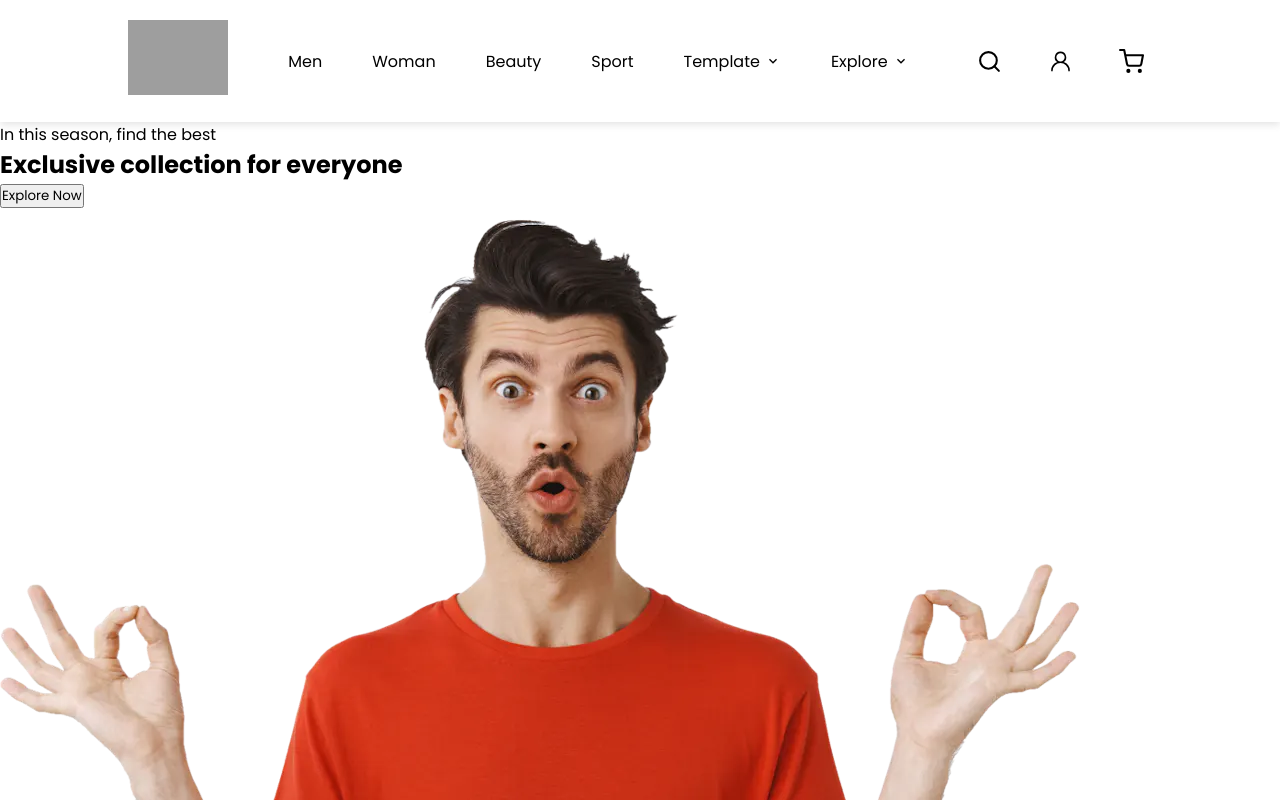
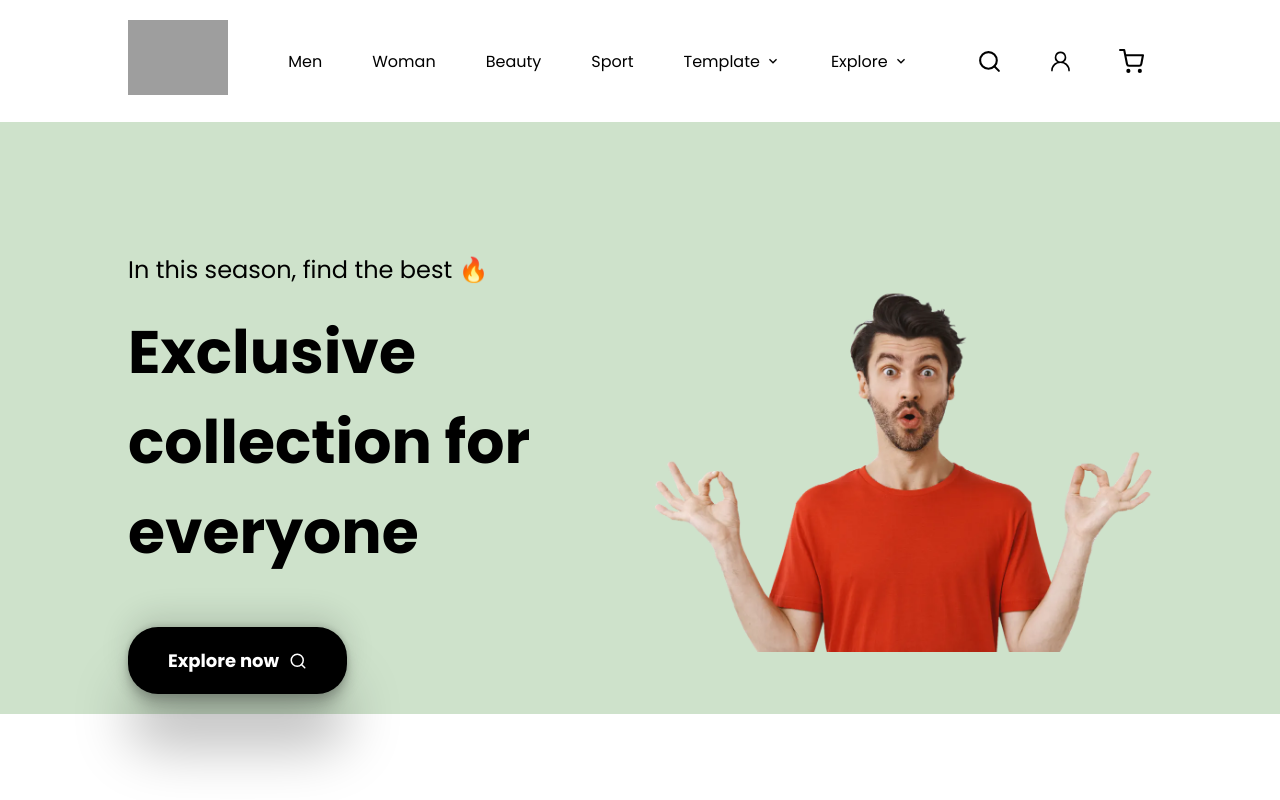
Before and after one commit to th-1982/e-commerce-react-website1, a React (Create React App) app in the folder e-commerce/: page / in a window 1280 px wide. Shown: the top 800 px of the page. Built offline with nearby package versions, Linux system fonts and the light colour scheme; grey boxes are pictures that could not be loaded.

Commit message:
Add the react icons and fire emoji to the sectionOne components

```diff
--- a/e-commerce/src/Components/HomeComponents/SectionOne.css
+++ b/e-commerce/src/Components/HomeComponents/SectionOne.css
@@ -6,3 +6,49 @@
     box-sizing: border-box;
     font-family: "Poppins", sans-serif;
 }
+
+.homeSectionOne{
+   display: flex;
+   align-items: center;
+   gap: 30px;
+   padding: 20px 10%;
+   padding-top: 130px;
+   background-color: #CEE2CB;
+}
+
+.firstSection{
+    width: 100%;
+}
+
+.firstSection h2{
+    font-size: 60px;
+    padding: 20px 0;
+}
+
+.firstSection p{
+    font-size: 24px;
+}
+
+.firstSection button{
+   background-color: #000;
+   color: white;
+   border-radius: 30px;
+   border: none;
+   padding: 20px 40px;
+   margin-top: 30px;
+   font-size: 18px;
+   font-weight: bold;
+   display: flex;
+   align-items: center;
+   gap: 10px;
+   box-shadow: rgba(0, 0, 0, 0.25) 0px 54px 55px, rgba(0, 0, 0, 0.12) 0px -12px 30px, rgba(0, 0, 0, 0.12) 0px 4px 6px, rgba(0, 0, 0, 0.17) 0px 12px 13px, rgba(0, 0, 0, 0.09) 0px -3px 5px;
+}
+
+.secondSection{
+    width: 100%;
+
+}
+
+.secondSection img{
+    width: 100%;
+}
--- a/e-commerce/src/Components/HomeComponents/SectionOne.jsx
+++ b/e-commerce/src/Components/HomeComponents/SectionOne.jsx
@@ -1,16 +1,17 @@
 import React from 'react'
 import './SectionOne.css'
 import image1 from '../images/hero-right.webp'
+import { FiSearch } from "react-icons/fi";
 
 const SectionOne = () => {
   return (
-    <div>
-    <div>
-      <p>In this season, find the best</p>
+    <div className='homeSectionOne'>
+    <div className='firstSection'>
+      <p>In this season, find the best 🔥</p>
       <h2>Exclusive collection for everyone</h2>
-      <button>Explore Now</button>
+      <button>Explore now <FiSearch /> </button>
     </div>
-    <div>
+    <div className='secondSection'>
         <img src={image1} alt="" />
     </div>
     </div>
```
